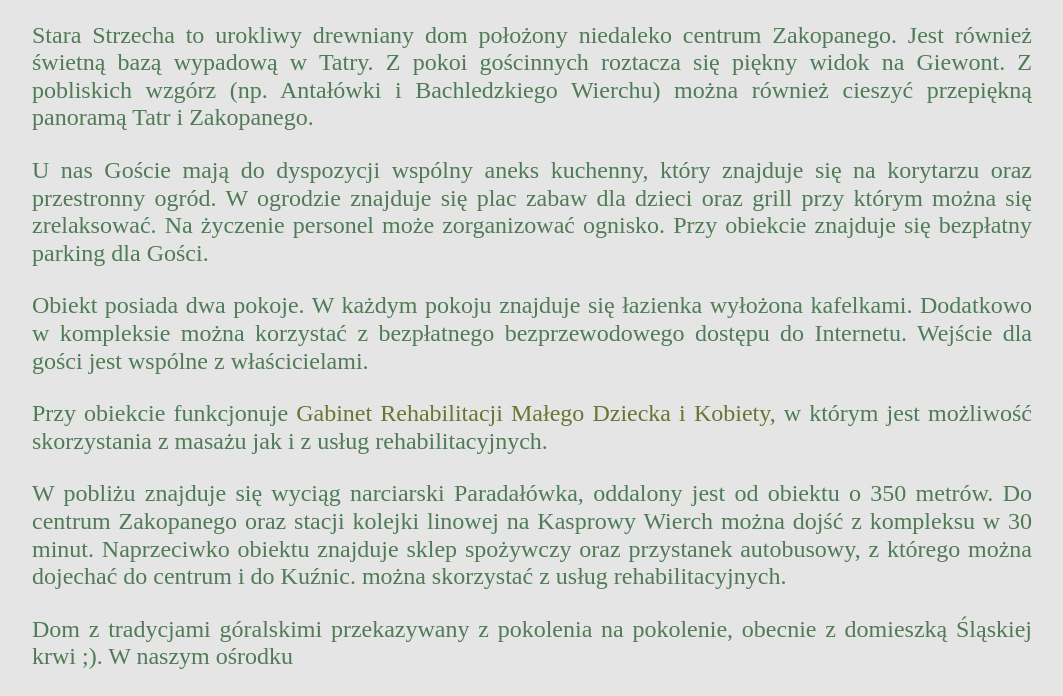
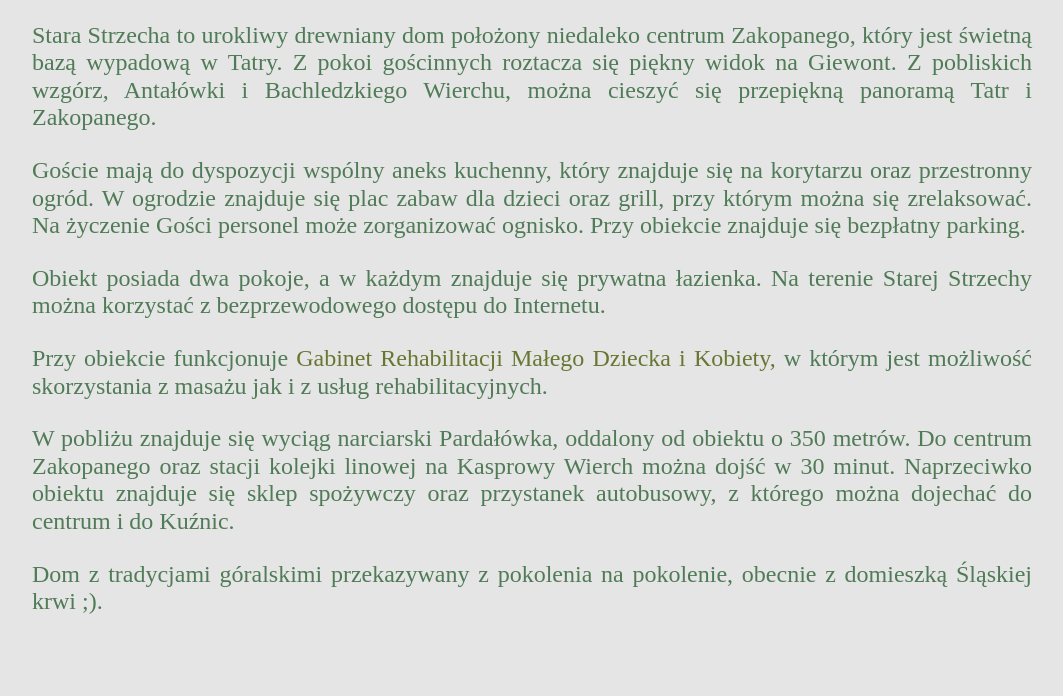
Before and after one commit to pawel-haraf/strzecha, a website built with webpack: page src/pages/index.html in a window 1280 px wide. Shown: the part 757-1453 px from the top of the page, without its empty margins (108-1171 px from the left). After the commit the page ends 1398 px from the top, so only its background shows below. Built offline with nearby package versions, Linux system fonts and the light colour scheme.

Commit message:
New content

```diff
--- a/src/pages/index.html
+++ b/src/pages/index.html
@@ -19,7 +19,7 @@
             Pokoje Gościnne <br />
             Stara Strzecha
           </h1>
-          <p class="title__description">Serdecznie Witamy!</p>
+          <p class="title__description">Serdecznie witamy!</p>
           <img
             class="title__image"
             src="../assets/img/stara-strzecha-logo.svg"
@@ -38,44 +38,45 @@
         <h2 class="about-us__header">O Nas</h2>
         <p class="about-us__description">
           Stara Strzecha to urokliwy drewniany dom położony niedaleko centrum
-          Zakopanego. Jest również świetną bazą wypadową w Tatry. Z pokoi
-          gościnnych roztacza się piękny widok na Giewont. Z pobliskich wzgórz
-          (np. Antałówki i Bachledzkiego Wierchu) można również cieszyć
-          przepiękną panoramą Tatr i Zakopanego.
+          Zakopanego, który jest świetną bazą wypadową w Tatry. Z pokoi
+          gościnnych roztacza się piękny widok na Giewont. Z pobliskich wzgórz,
+          Antałówki i Bachledzkiego Wierchu, można cieszyć się przepiękną
+          panoramą Tatr i Zakopanego.
         </p>
         <p class="about-us__description">
-          U nas Goście mają do dyspozycji wspólny aneks kuchenny, który znajduje
-          się na korytarzu oraz przestronny ogród. W ogrodzie znajduje się plac
-          zabaw dla dzieci oraz grill przy którym można się zrelaksować. Na
-          życzenie personel może zorganizować ognisko. Przy obiekcie znajduje
-          się bezpłatny parking dla Gości.
+          Goście mają do dyspozycji wspólny aneks kuchenny, który znajduje się
+          na korytarzu oraz przestronny ogród. W ogrodzie znajduje się plac
+          zabaw dla dzieci oraz grill, przy którym można się zrelaksować. Na
+          życzenie Gości personel może zorganizować ognisko. Przy obiekcie
+          znajduje się bezpłatny parking.
         </p>
         <p class="about-us__description">
-          Obiekt posiada dwa pokoje. W każdym pokoju znajduje się łazienka
-          wyłożona kafelkami. Dodatkowo w kompleksie można korzystać z
-          bezpłatnego bezprzewodowego dostępu do Internetu. Wejście dla gości
-          jest wspólne z właścicielami.
+          Obiekt posiada dwa pokoje, a w każdym znajduje się prywatna łazienka.
+          Na terenie Starej Strzechy można korzystać z bezprzewodowego dostępu
+          do Internetu.
         </p>
         <p class="about-us__description">
           Przy obiekcie funkcjonuje
-          <a class="about-us__link" href="http://zakopanerehabilitacja.pl/" target="blank">
-            Gabinet Rehabilitacji Małego Dziecka i
-            Kobiety,
+          <a
+            class="about-us__link"
+            href="http://zakopanerehabilitacja.pl/"
+            target="blank"
+          >
+            Gabinet Rehabilitacji Małego Dziecka i Kobiety,
           </a>
           w którym jest możliwość skorzystania z masażu jak i z usług
           rehabilitacyjnych.
         </p>
         <p class="about-us__description">
-          W pobliżu znajduje się wyciąg narciarski Paradałówka, oddalony jest od
+          W pobliżu znajduje się wyciąg narciarski Pardałówka, oddalony od
           obiektu o 350 metrów. Do centrum Zakopanego oraz stacji kolejki
-          linowej na Kasprowy Wierch można dojść z kompleksu w 30 minut.
-          Naprzeciwko obiektu znajduje sklep spożywczy oraz przystanek
-          autobusowy, z którego można dojechać do centrum i do Kuźnic. można
-          skorzystać z usług rehabilitacyjnych.
+          linowej na Kasprowy Wierch można dojść w 30 minut. Naprzeciwko obiektu
+          znajduje się sklep spożywczy oraz przystanek autobusowy, z którego
+          można dojechać do centrum i do Kuźnic.
         </p>
         <p class="about-us__description">
           Dom z tradycjami góralskimi przekazywany z pokolenia na pokolenie,
-          obecnie z domieszką Śląskiej krwi ;). W naszym ośrodku
+          obecnie z domieszką Śląskiej krwi ;).
         </p>
       </section>
     </main>
```
